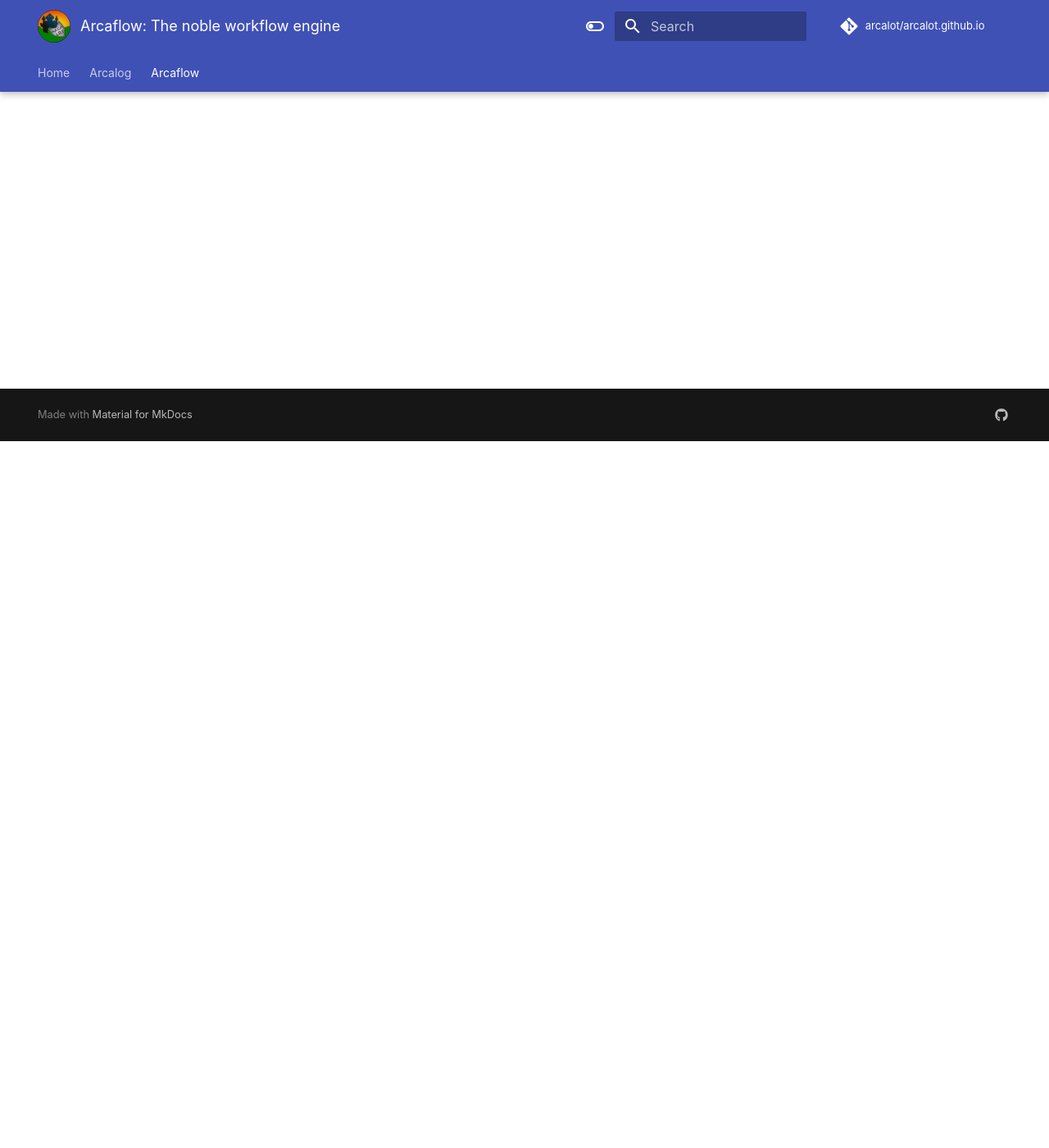
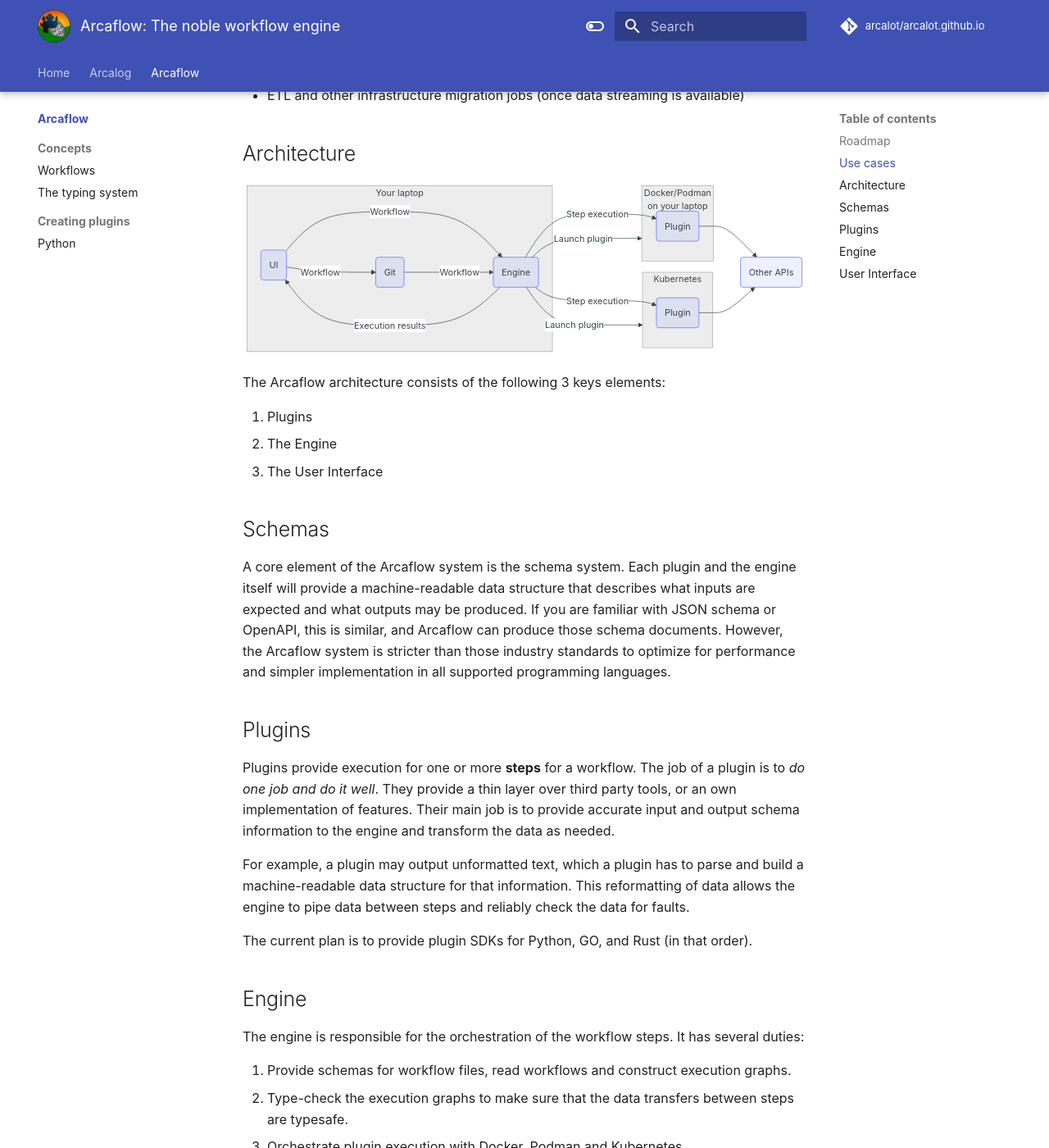
Before and after one commit to arcalot/arcalot.github.io, an MkDocs documentation site: the page built from docs/arcaflow/index.md, in a window 1280 px wide and 1400 px high, scrolled down 862 px. Shown: the whole window at 82% size. Built offline with MkDocs 1.6.1 and Material for MkDocs 9.7.7, drawn with Linux system fonts in a browser that asks for light colours; comment, search, counter and statistics services are not loaded; some of the changed text lies outside the part shown.

Commit message:
Workflow engine overview

````diff
--- a/docs/arcaflow/index.md
+++ b/docs/arcaflow/index.md
@@ -1 +1,100 @@
 # Arcaflow: The noble workflow engine
+
+Arcaflow is a workflow engine in development which provides the ability to execute workflow steps in sequence, in parallel, repeatedly, etc. The main difference to competitors such as [Netflix Conductor](https://conductor.netflix.com/) is the ability to run ad-hoc workflows without an infrastructure setup required.
+
+The engine uses **containers** to execute plugins and runs them either locally in Docker/Podman or remotely on a Kubernetes cluster. The workflow system is *strongly typed* and allows for generating JSON schema and OpenAPI documents for all data formats involved.
+
+A long-term goal is to provide the ability to package workflows and the engine together into **CLI tools**, **webservices**, **Kubernetes operators**, or integrated in a **CI system** with no additional coding work involved.
+
+The planned **user interface** will allow for editing workflows and reviewing the executions in detail.
+
+## Roadmap
+
+Our roadmap can be found [on GitHub](https://github.com/orgs/arcalot/projects/5).
+
+## Use cases
+
+Our **primary use case** at this time is running **performance and chaos testing tools on demand**. Secondary use cases that we are considering:
+
+- QE/testing
+- Security testing
+- ETL and other infrastructure migration jobs (once data streaming is available)
+
+## Architecture
+
+```mermaid
+flowchart LR
+    subgraph laptop[Your laptop]
+        direction LR
+
+        ui(UI)
+        engine(Engine)
+        git(Git)
+
+        ui -- Workflow --> engine
+        ui -- Workflow --> git -- Workflow --> engine
+        engine -- Execution results --> ui
+    end
+
+    subgraph docker[Docker/Podman<br>on your laptop]
+        direction LR
+
+        plugins1(Plugin)
+
+        engine -- Step execution --> plugins1
+    end
+    engine -- Launch plugin --> docker
+
+    subgraph k8s[Kubernetes]
+        direction LR
+
+        plugins2(Plugin)
+
+        engine -- Step execution --> plugins2
+    end
+    engine -- Launch plugin --> k8s
+
+    apis(Other APIs)
+    plugins1 --> apis
+    plugins2 --> apis
+```
+
+The Arcaflow architecture consists of the following 3 keys elements:
+
+1. Plugins
+2. The Engine
+3. The User Interface
+
+## Schemas
+
+A core element of the Arcaflow system is the schema system. Each plugin and the engine itself will provide a machine-readable data structure that describes what inputs are expected and what outputs may be produced. If you are familiar with JSON schema or OpenAPI, this is similar, and Arcaflow can produce those schema documents. However, the Arcaflow system is stricter than those industry standards to optimize for performance and simpler implementation in all supported programming languages.
+
+## Plugins
+
+Plugins provide execution for one or more **steps** for a workflow. The job of a plugin is to *do one job and do it well*. They provide a thin layer over third party tools, or an own implementation of features. Their main job is to provide accurate input and output schema information to the engine and transform the data as needed.
+
+For example, a plugin may output unformatted text, which a plugin has to parse and build a machine-readable data structure for that information. This reformatting of data allows the engine to pipe data between steps and reliably check the data for faults.
+
+The current plan is to provide plugin SDKs for Python, GO, and Rust (in that order).
+
+## Engine
+
+The engine is responsible for the orchestration of the workflow steps. It has several duties:
+
+1. Provide schemas for workflow files, read workflows and construct execution graphs.
+2. Type-check the execution graphs to make sure that the data transfers between steps are typesafe.
+3. Orchestrate plugin execution with Docker, Podman and Kubernetes.
+4. Execute the workflow, following the [workflow rules](concepts/workflows.md).
+
+The engine itself is designed to be run from a command line interface, possibly as a webserver, but is not designed to run in a redundant fashion. Instead of implementing redundancy itself, the engine will receive support to execute workflows in third party systems, such as Kafka.
+
+A stretch goal for the engine is to make it fully embeddable, possibly with in-binary workflows and execution images to make them easily to ship in network-restricted environments.
+
+## User Interface
+
+The user interface has two goals:
+
+1. Allow users to edit workflows
+2. Inspect workflow results, debugging possible failures
+
+Future possible extensions will allow for integrating the user interface into other systems for using the workflow engine as an embedded system.
````
Also changed, not shown: docs/arcaflow/concepts/plugin-protocol.md (+3 -0 lines), docs/arcaflow/concepts/typing.md (+3 -0 lines), docs/arcaflow/concepts/workflows.md (+3 -0 lines).
